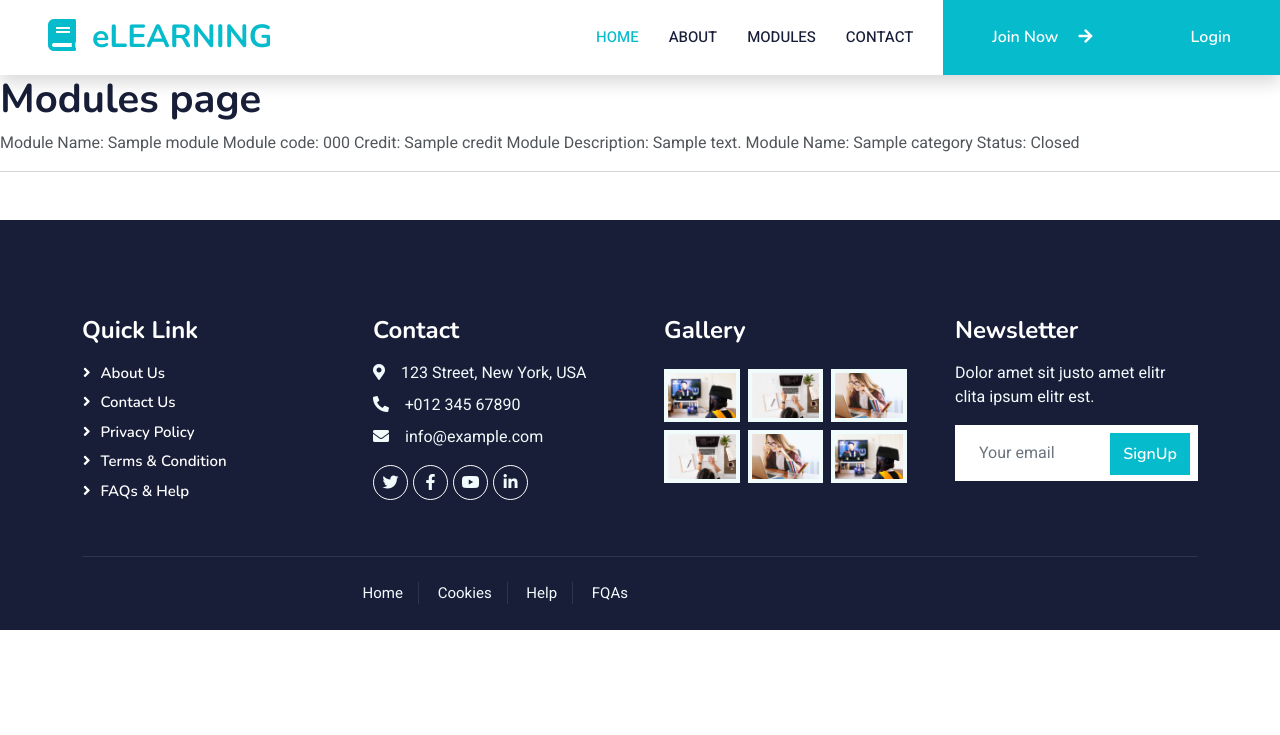
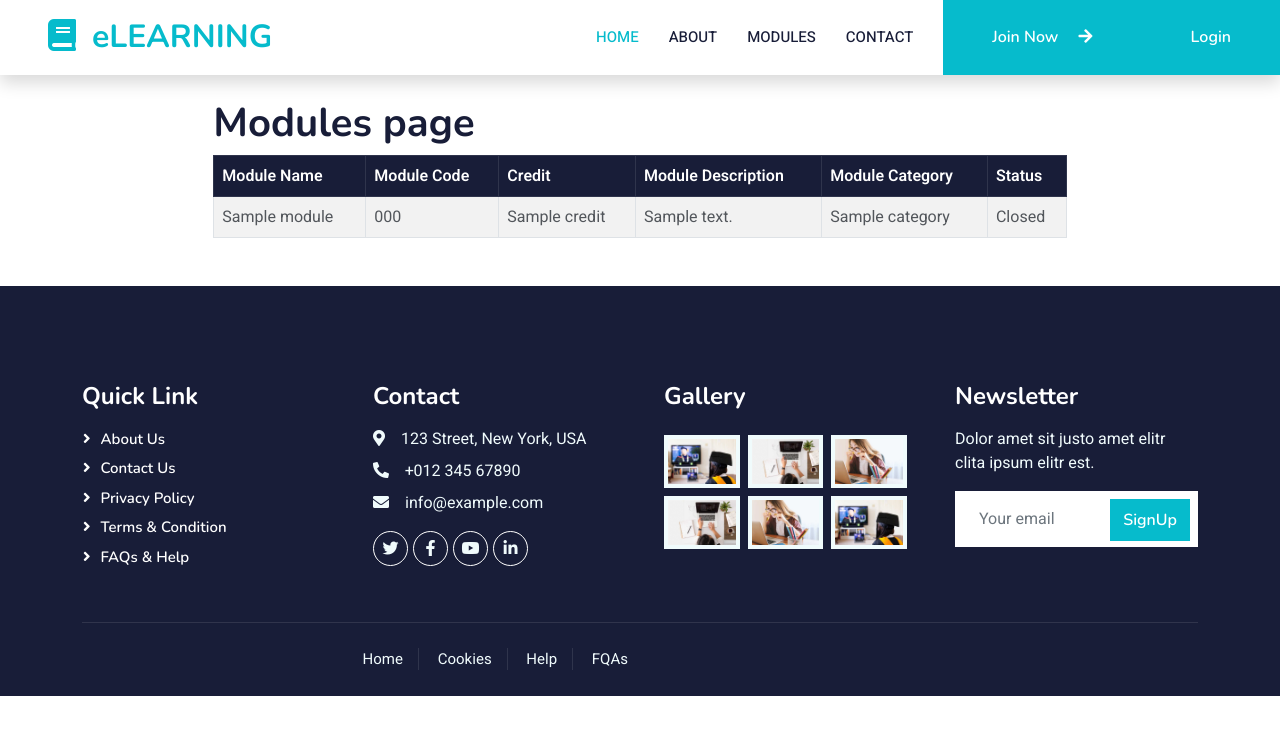
Before and after one commit to N2LT2LWEBDEV/Tas, a Django app: template coursereg/templates/coursereg/modules.html in a window 1280 px wide. Shown: the top 735 px of the page. Run offline with Django 3.2, Linux system fonts and the light colour scheme; the template is opened without the code that fills it: most values are stand-ins (such as "Sample title", 1, 10 or a date in 2020); some libraries are stand-ins or nearby versions.

Commit message:
Improve module page display

```diff
--- a/coursereg/templates/coursereg/modules.html
+++ b/coursereg/templates/coursereg/modules.html
@@ -1,20 +1,39 @@
 {% extends 'coursereg/base.html' %}
 {%load static %}
 {% block content%}
+<div class="col-md-8 offset-md-2">
+    <br />
     <h1>Modules page</h1>
-    {% for module in modules %}
-        Module Name: {{module.module_name}}
-        Module code: {{module.code}}
-        Credit: {{module.credit}}
-        Module Description:  {{module.module_desc}}
-        Module Name: {{module.category}}
 
-        Status:
-        {% if  module.availability %}
-            Open
-        {% else %}
-            Closed
-            {% endif %}
-        <hr>
-    {% endfor %}
+    <table class="table table-striped table-hover table-bordered">
+        <thead class="table-dark">
+            <tr>
+                <th scope="col">Module Name</th>
+                <th scope="col">Module Code</th>
+                <th scope="col">Credit</th>
+                <th scope="col">Module Description</th>
+                <th scope="col">Module Category</th>
+                <th scope="col">Status</th>
+            </tr>
+        </thead>
+        <tbody>
+            {% for module in modules %}
+            <tr>
+                <td scope="row">{{ module.module_name }}</td>
+                <td scope="row">{{ module.code }}</td>
+                <td scope="row">{{ module.credit }}</td>
+                <td scope="row">{{ module.module_desc }}</td>
+                <td scope="row">{{ module.category }}</td>
+                <td scope="row">
+                    {% if module.availability %}
+                    Open
+                    {% else %}
+                    Closed
+                    {% endif %}
+                </td>
+            </tr>
+            {% endfor %}
+        </tbody>
+    </table>
+</div>
 {% endblock %}
```
